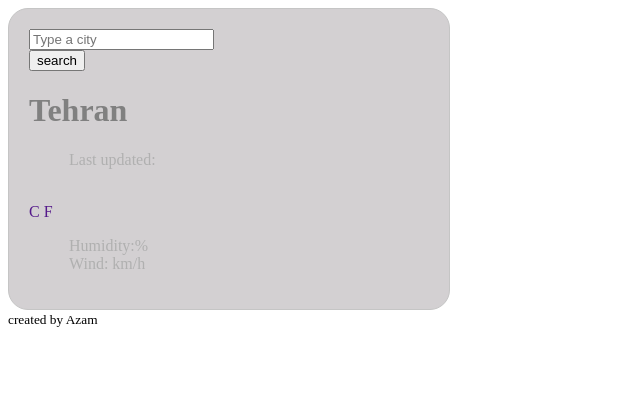
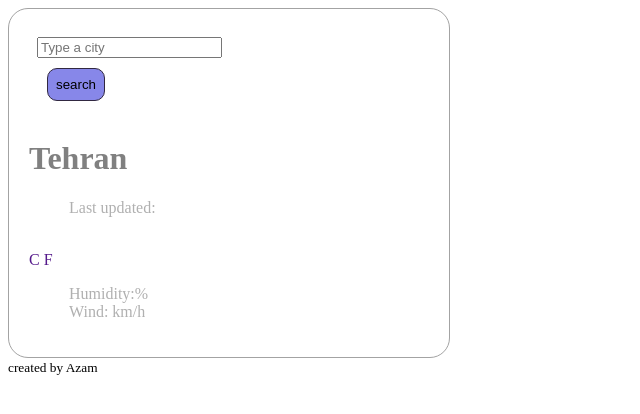
Before and after one commit to azam16214/WEEKHM7, a plain HTML site: page week7homework.html in a window 1280 px wide. Shown: the whole page, without its empty margins (0-640 px from the left). Drawn offline with nearby package versions, Linux system fonts and the light colour scheme; no server answers.

Commit message:
change small stules

```diff
--- a/src/styles.css
+++ b/src/styles.css
@@ -1,9 +1,9 @@
 .container {
-  border: 1px solid rgb(197, 197, 197);
+  border: 1px solid rgb(163, 163, 163);
   max-width: 400px;
   padding: 20px;
   border-radius: 20px;
-  background-color: rgb(211, 208, 210);
+  background-color: rgb(255, 255, 255);
 }
 h1 {
   text-size: 20px;
@@ -22,10 +22,14 @@ h1 {
   border-radius: 10px;
   border: 1px solid rgb(188, 187, 187);
 }
-.form-button {
+#search-button {
   padding: 8px;
   border-radius: 10px;
   margin: 10px 10px 10px;
   background-color: rgb(135, 135, 233);
   border: 1px solid rgb(49, 40, 65);
 }
+#search-form {
+  padding: 8px;
+  margin: auto;
+}
--- a/week7homework.html
+++ b/week7homework.html
@@ -27,7 +27,12 @@
                 />
               </div>
               <div class="col-3">
-                <input type="submit" value="search" class="btn btn-primary" />
+                <input
+                  id="search-button"
+                  type="submit"
+                  value="search"
+                  class="btn btn-primary"
+                />
               </div>
             </div>
           </form>
```
